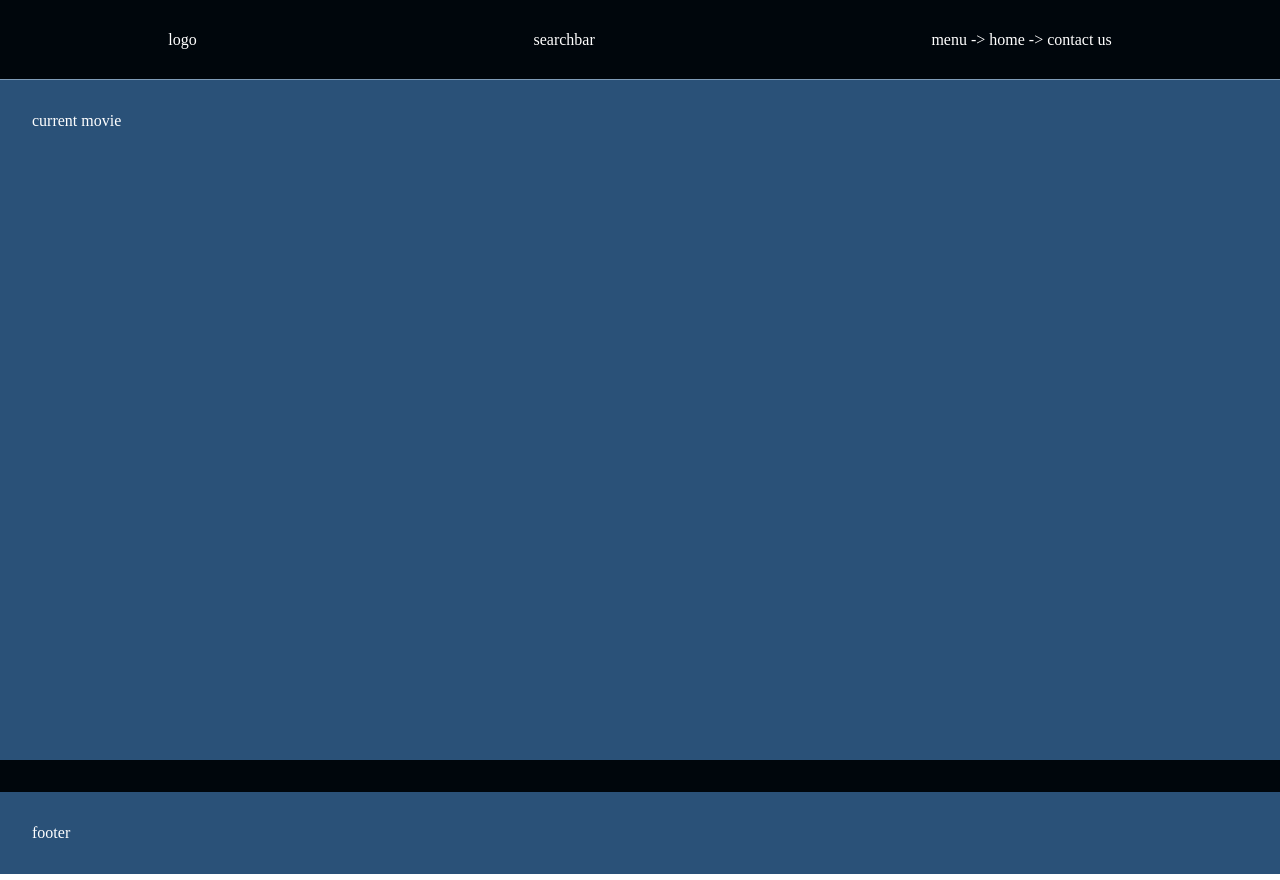
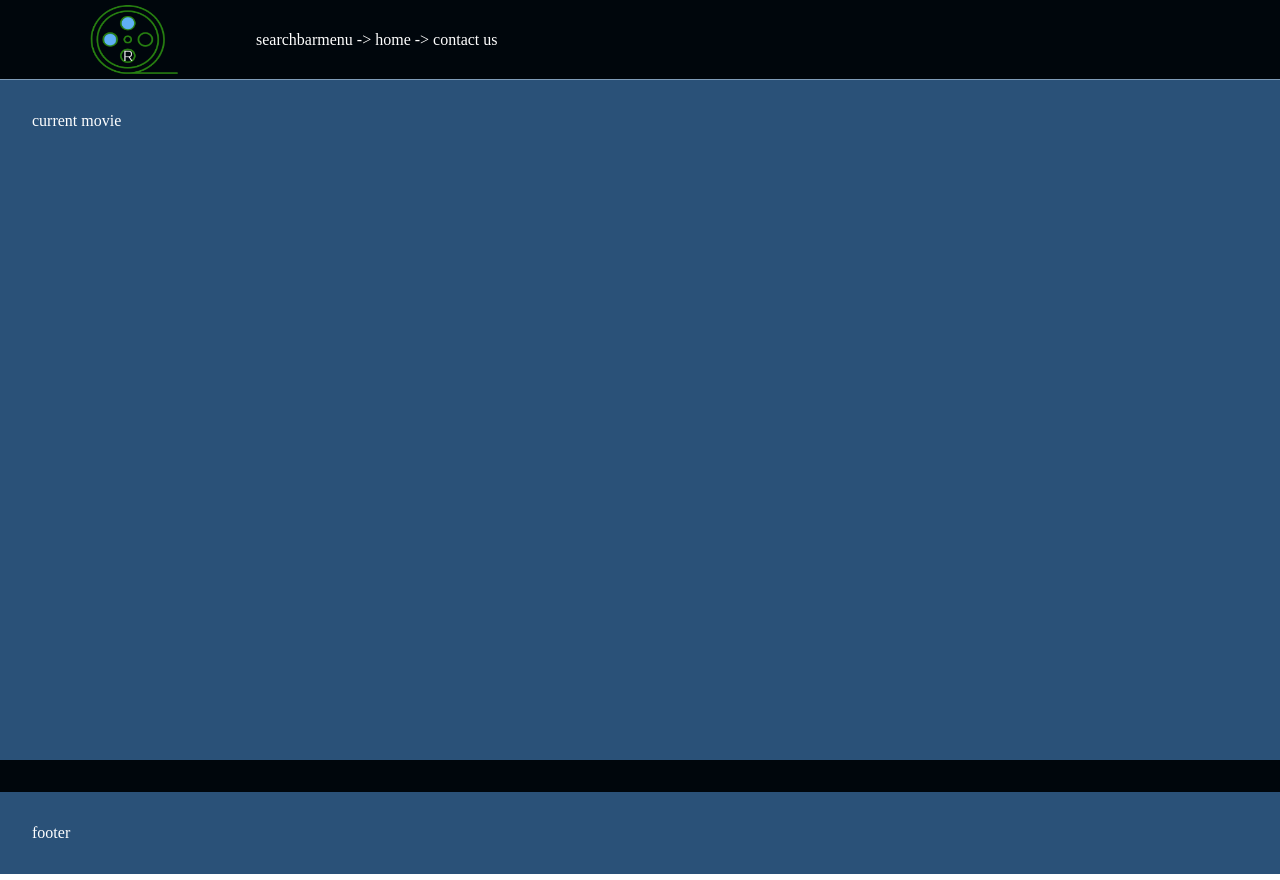
Before and after one commit to rashadataf/movies, a React (Create React App) app: page / in a window 1280 px wide. Built offline with nearby package versions, Linux system fonts and the light colour scheme; no server answers.

Commit message:
1- Feature: adding Logo component which will represent the logo of our web app. 2- Style: adding style to the newly added logo.

```diff
--- a/src/Components/Movie/Movie.module.css
+++ b/src/Components/Movie/Movie.module.css
@@ -101,7 +101,7 @@
     font-weight: bold;
     font-size: .9rem;
     white-space: nowrap;
-    /*overflow: hidden;*/
+    overflow: hidden;
     text-overflow: ellipsis;
 }
 
--- a/src/Components/Navigation/NavigationBar.js
+++ b/src/Components/Navigation/NavigationBar.js
@@ -1,12 +1,13 @@
 import React from "react";
 import classes from './NavigationBar.module.css';
+import Logo from "../../UI/Logo/Logo";
 
 // the NavigationBar component will represent
 // the nav bar which will allow us
 // navigate throw the web site easily
 const NavigationBar = () => (
     <nav className={classes.NavigationBar}>
-        <div>logo</div>
+        <Logo />
         <div>searchbar</div>
         <div>menu -> home -> contact us</div>
     </nav>
--- a/src/Components/Navigation/NavigationBar.module.css
+++ b/src/Components/Navigation/NavigationBar.module.css
@@ -9,6 +9,5 @@
     background-color: var(--secondary-color);
     border-bottom: 1px solid #7e9bb8;
     display: flex;
-    justify-content: space-around;
     align-items: center;
 }
--- /dev/null
+++ b/src/UI/Logo/Logo.js
@@ -0,0 +1,13 @@
+import React from "react";
+import logoImg from '../../assets/logo.png';
+import classes from './Logo.module.css';
+
+// the Logo component will represent the logo
+// of our web app
+const Logo = () => (
+    <div className={classes.Logo}>
+        <img src={logoImg} alt="logo" />
+    </div>
+);
+
+export default Logo;
--- /dev/null
+++ b/src/UI/Logo/Logo.module.css
@@ -0,0 +1,12 @@
+/* the style of the logo */
+.Logo {
+    width: 20%;
+    height: 100%;
+    padding: 5px 10px;
+}
+
+/* the style of the logo image */
+.Logo img {
+    width: 100%;
+    height: 100%;
+}
```
